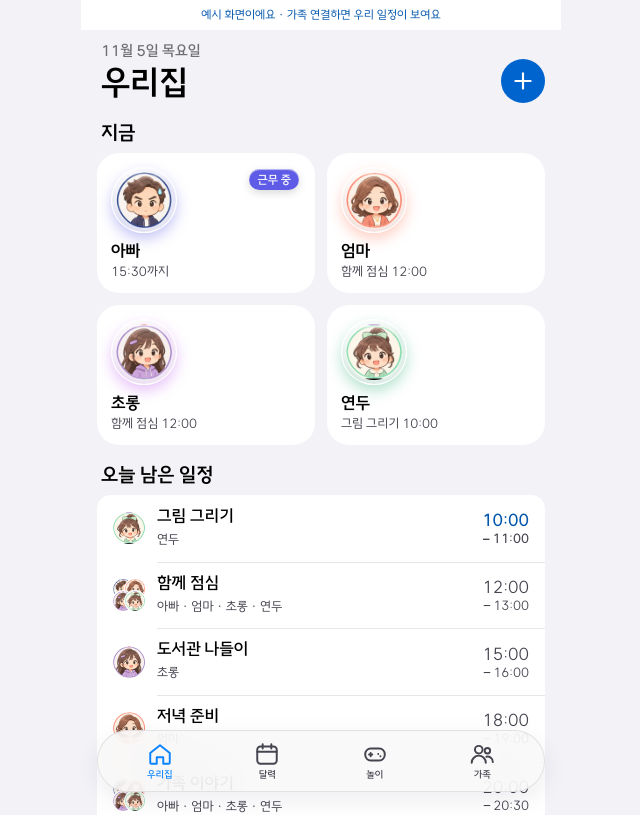
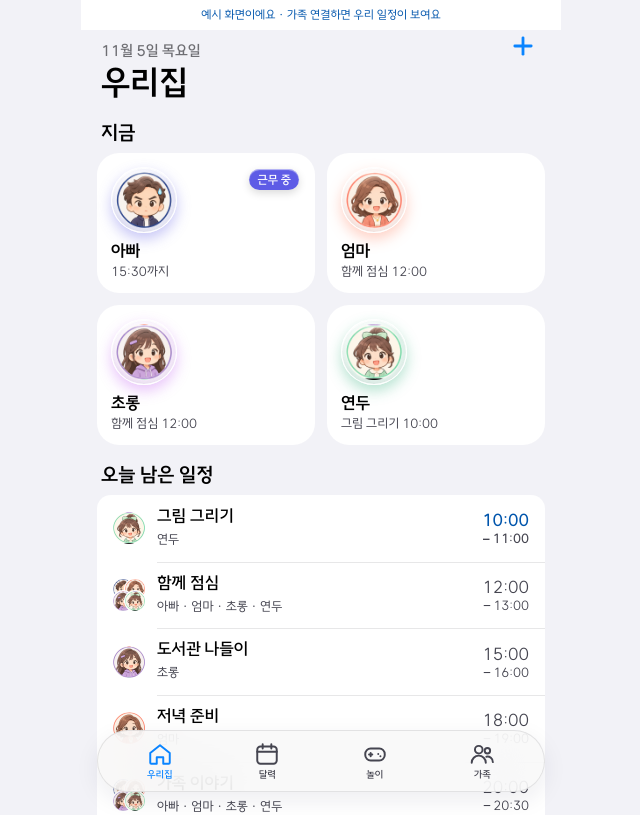
Before and after one commit to 99ksy9990-bot/family-scheduler, a React (Vite) app: page / in a window 1280 px wide. Shown: the top 815 px of the page, without its empty margins (319-959 px from the left). Built offline with nearby package versions, Linux system fonts and the light colour scheme; no server answers.

Commit message:
Plus button: plain iOS-style icon at top right
Co-Authored-By: Claude Opus 5.5 <noreply@anthropic.com>
Claude-Session: https://claude.ai/code/session_01J64WuXXxc8T2pXg14Mz4Qb

```diff
--- a/src/v2/styles/tabs.css
+++ b/src/v2/styles/tabs.css
@@ -81,3 +81,7 @@ main { padding-top: 12px; }
 .player-options { display: grid; grid-template-columns: repeat(2,minmax(0,1fr)); gap: 12px; margin-top: 12px; }
 .player-options button { display: grid; justify-items: center; gap: 4px; border: 0; background: var(--card); border-radius: 22px; padding: 16px; }
 .game-player { font-size: 13px; color: var(--label-2); margin-bottom: 8px; }
+.header-add { top: -6px; bottom: auto; background: none; color: var(--tint, #0a84ff); box-shadow: none; border-radius: 10px; }
+.header-add svg { width: 28px; height: 28px; stroke-width: 2.4; }
+.header-add:active { opacity: .5; }
+.header-add:focus-visible { outline: 3px solid var(--tint, #0a84ff); outline-offset: 2px; }
```
